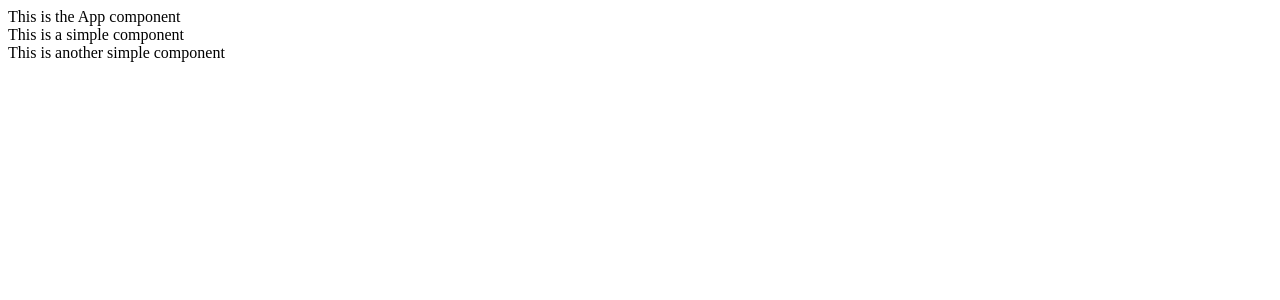
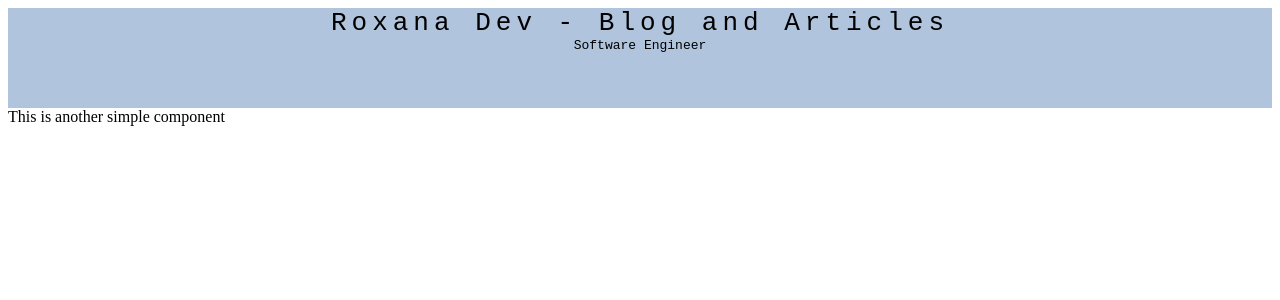
Before and after one commit to RoxanaDev1/RoxanaDev, a React app: page / in a window 1280 px wide. Shown: the top 300 px of the page. Built offline with nearby package versions, Linux system fonts and the light colour scheme.

Commit message:
Add initial header and some styles

```diff
--- a/src/client/App.tsx
+++ b/src/client/App.tsx
@@ -1,12 +1,22 @@
 import * as React from "react";
-import SimpleComponent from "./components/SimpleComponent"
+import Header from "./components/Header";
+import SimpleComponent from "./components/SimpleComponent";
+import styled from "styled-components";
 
 export default class App extends React.Component {
-    render() {
-        return <div>
-            <label>This is the App component</label>
-            <SimpleComponent text={"This is a simple component"}/>
-            <SimpleComponent text={"This is another simple component"}/>
-        </div>
-    }
+  render() {
+    return (
+      <AppContainer>
+        <Header />
+        <SimpleComponent text={"This is another simple component"} />
+      </AppContainer>
+    );
+  }
 }
+
+const AppContainer = styled.div`
+  width: 100vh;
+  height: 100vh;
+  min-width: 100%;
+  min-height: 100%;
+`;
--- /dev/null
+++ b/src/client/components/Header.tsx
@@ -0,0 +1,30 @@
+import * as React from "react";
+import styled from "styled-components";
+
+export default class Header extends React.Component<{}, {}> {
+  render() {
+    return (
+      <HeaderContainer>
+        <HeaderTitle>Roxana Dev - Blog and Articles</HeaderTitle>
+        <HeaderDescription>Software Engineer</HeaderDescription>
+      </HeaderContainer>
+    );
+  }
+}
+
+const HeaderContainer = styled.div`
+  align-items: center;
+  display: flex;
+  flex-direction: column;
+  width: 100%;
+  height: 100px;
+  font-family: monospace;
+  background: #b0c4de;
+`;
+
+const HeaderTitle = styled.div`
+  font-size: xx-large;
+  letter-spacing: 5px;
+`;
+
+const HeaderDescription = styled.div``;
```
